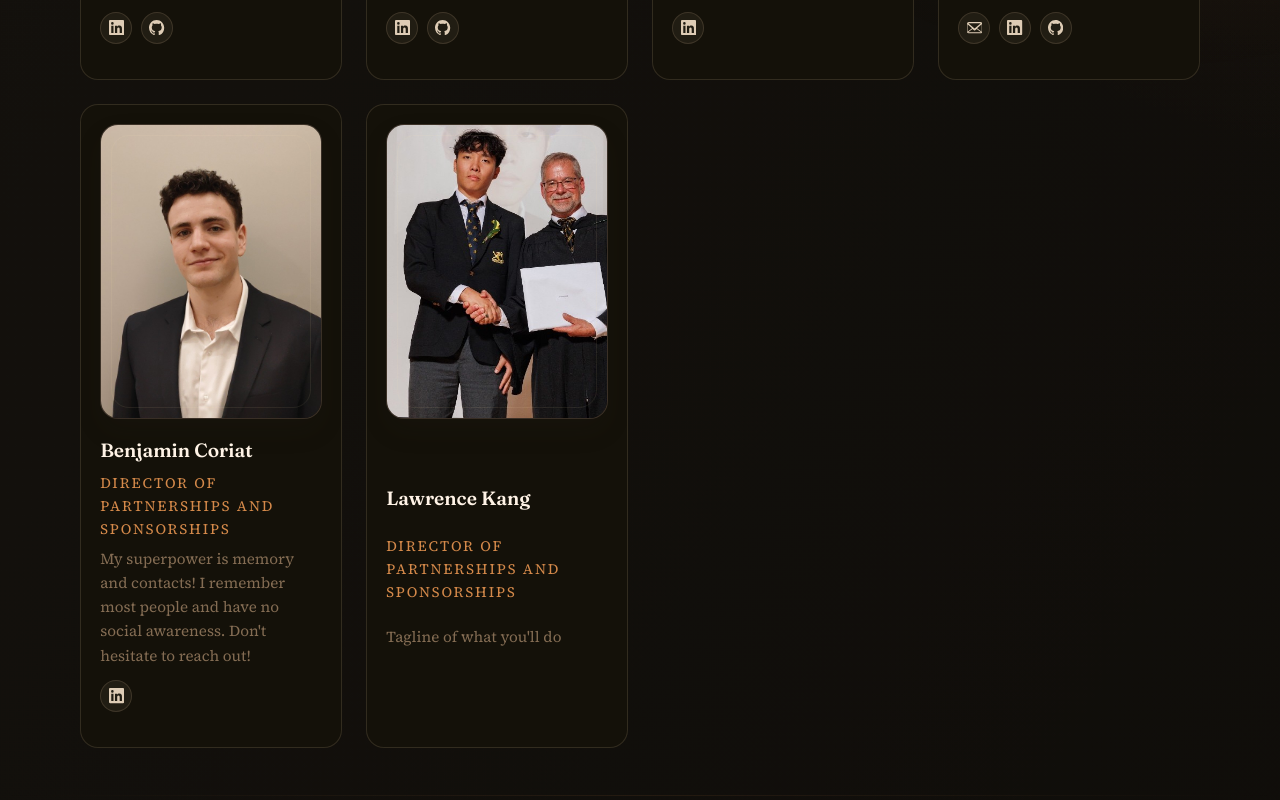
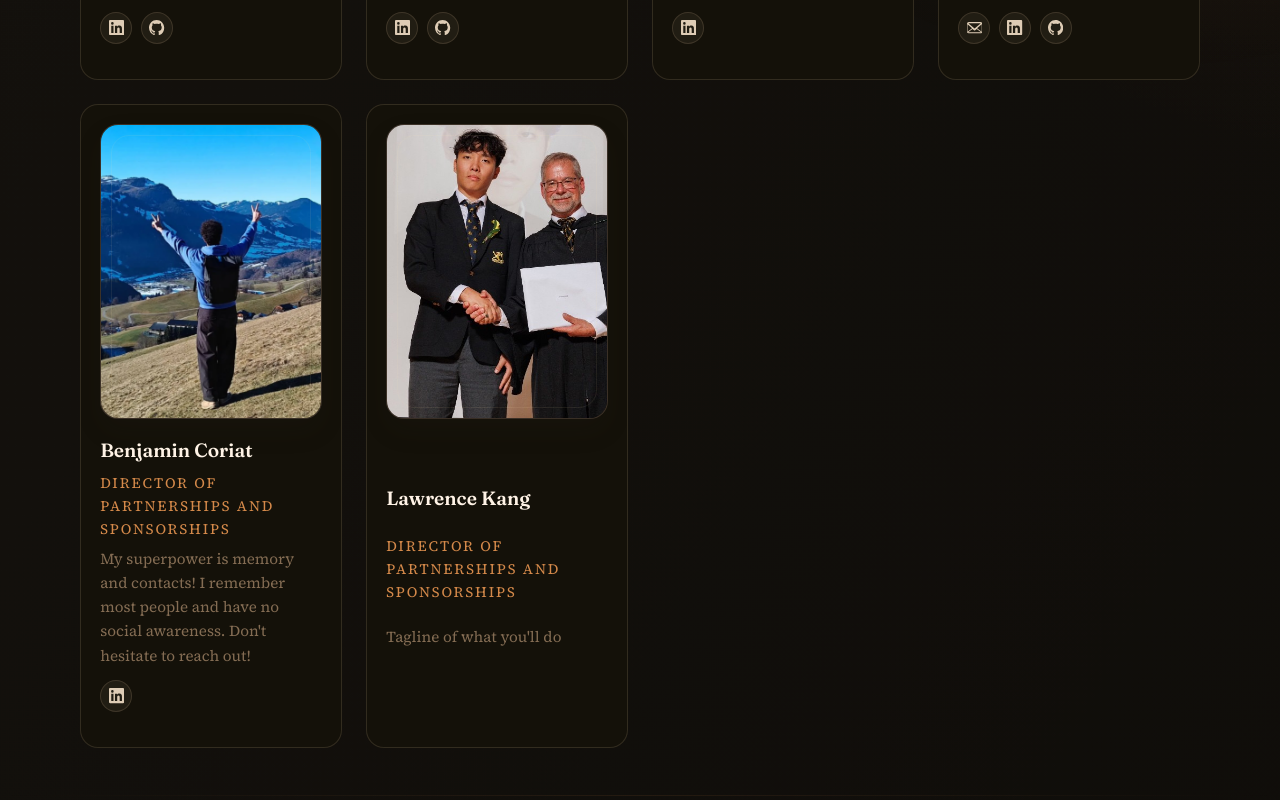
Before and after one commit to CBC-Mcgill/CBC-website, a Next.js app: page /people in a window 1280 px wide. Shown: the part 1080-1880 px from the top of the page. Built offline with nearby package versions, Linux system fonts and the light colour scheme.

Commit message:
people change.....

```diff
--- a/data/people.ts
+++ b/data/people.ts
@@ -24,7 +24,7 @@ export const leadership: Person[] = [
   Person('Ethan Tran', 'VP Operations', "BOULDERING🧗🧗‍♀️🧗‍♂️‼️‼️‼️‼️", 'assets/people/ethan.png', '', 'https://www.linkedin.com/in/-ethantran-/', 'https://github.com/tran-ethan'),
   Person('Virgile Couture', 'VP Finance', "I am still a 6-hcp golfer on paper", 'assets/people/VirgileCouture.png', '', 'https://www.linkedin.com/in/v-couture/'),
   Person('Benjamin Ghaderi', 'Technical Director', "I like to build, and eat. I really love food.", 'assets/people/placeholder.png', 'benjamin.ghaderi@mail.mcgill.ca', 'https://linkedin.com/in/ben-ghaderi', 'https://github.com/BenGhad/'),
-  Person('Benjamin Coriat', 'Director of Partnerships and Sponsorships', "My superpower is memory and contacts! I remember most people and have no social awareness. Don't hesitate to reach out!", 'assets/people/BenjaminCoriat.jpeg', '', 'https://www.linkedin.com/in/benjamin-coriat-763a9819a/'),
+  Person('Benjamin Coriat', 'Director of Partnerships and Sponsorships', "My superpower is memory and contacts! I remember most people and have no social awareness. Don't hesitate to reach out!", 'assets/people/BenjiCoriat.png', '', 'https://www.linkedin.com/in/benjamin-coriat-763a9819a/'),
   Person('Lawrence Kang', 'Director of Partnerships and Sponsorships', "Tagline of what you'll do", 'assets/people/LawrenceKang.jpeg'),
 ];
 
@@ -37,6 +37,6 @@ export const associates: Person[] = [
   Person('Minh Vo', 'General Associate', "Tagline of what you'll do", 'assets/people/MinhVo.jpeg'),
   Person('Joshua', 'General Associate', "Tagline of what you'll do", 'assets/people/placeholder.png'),
   Person('Julien Yang', 'General Associate', "Tagline of what you'll do", 'assets/people/JulienYang.jpeg'),
-  Person('Parsa Rahimnia', 'General Associate', "Tagline of what you'll do", 'assets/people/ParsaRahimnia.jpeg'),
+  Person('Parsa Rahimnia', 'General Associate', "Claude University Alumni with a Bachelors in prompt engineering", 'assets/people/ParsaRahimnia.jpeg', '', '', ' https://github.com/ParseDotEXE'),
   Person('Ralph Azrak', 'General Associate', "Software Engineering student at McGill with a strong interest in product development and emerging technologies. As CBC Hackathon Team Lead, I coordinate teams and ensure we deliver a high-impact and well-organized event", 'assets/people/RalphAzrak.jpg', 'ralph.azrak@mail.mcgill.ca', 'www.linkedin.com/in/ralph-azrak/', 'https://github.com/RalphAzrak'),
 ];
```
Also changed, not shown: public/assets/people/BenjiCoriat.png (added).
